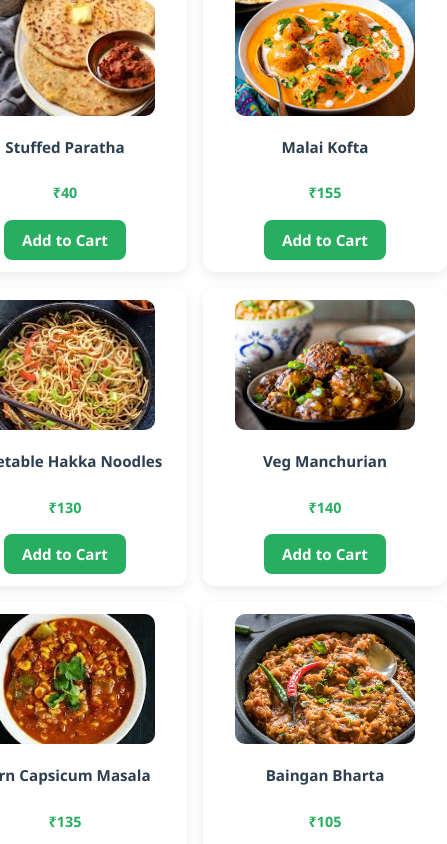
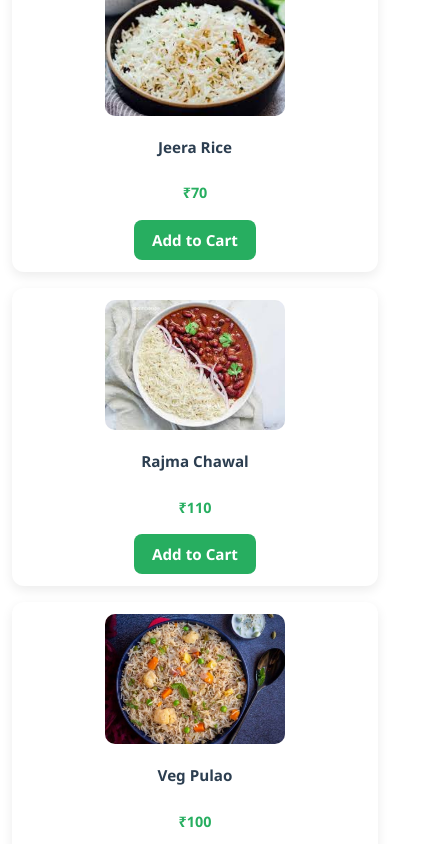
Before and after one commit to Vipulpokanati/React-Food_Zone, a React (Vite) app: page /search in a window 390 px wide. Shown: the part 2479-3323 px from the top of the page, 447 px wide, since content can reach past the window. Built offline with nearby package versions, Linux system fonts and the light colour scheme; no server answers.

Commit message:
third commit

```diff
--- a/src/ProductGrid.css
+++ b/src/ProductGrid.css
@@ -131,13 +131,13 @@ color:  rgb(84, 78, 83);
 }
 
 @media (max-width: 480px) {
-.product-grid {
-    display: grid;
-    grid-template-columns: 1fr 1fr; /* ❌ Remove the comma */
-    gap: 1rem; /* Optional: space between items */
+  .product-grid {
+    justify-content: center;
+    gap: 1rem;
   }
 
   .product-card {
+    flex: 1 1 100%;
     max-width: 100%;
     margin: auto;
   }
@@ -150,7 +150,6 @@ color:  rgb(84, 78, 83);
     font-size: 0.9rem;
   }
 
-
   .pagination {
     display: flex;
     flex-wrap: wrap;
@@ -161,6 +160,7 @@ color:  rgb(84, 78, 83);
     font-size: 0.85rem;
   }
 }
+
 .no-products {
   display: flex;
   justify-content: center;
--- a/src/Store.js
+++ b/src/Store.js
@@ -22,7 +22,7 @@ const productSlice = createSlice({
               { id: 14, name: 'Tandoori Roti', price: 20, image: './images/tandooriRoti.jpg' },
               { id: 15, name: 'Stuffed Paratha', price: 40, image: './images/stuffedParatha.jpg' },
               { id: 16, name: 'Malai Kofta', price: 155, image: './images/malaiKofta.jpg' },
-              { id: 17, name: 'Vegetable Hakka Noodles', price: 130, image: './images/vegetablehakkaNoodles.jpg' },
+              { id: 17, name: 'Vegetable Hakka Noodles', price: 130, image: './images/vegetableHakkaNoodles.jpg' },
               { id: 18, name: 'Veg Manchurian', price: 140, image: './images/vegManchurian.jpg' },
               { id: 19, name: 'Corn Capsicum Masala', price: 135, image: './images/cornCapsicumMasala.jpg' },
               { id: 20, name: 'Baingan Bharta', price: 105, image: './images/bainganBharta.jpg' }
```
